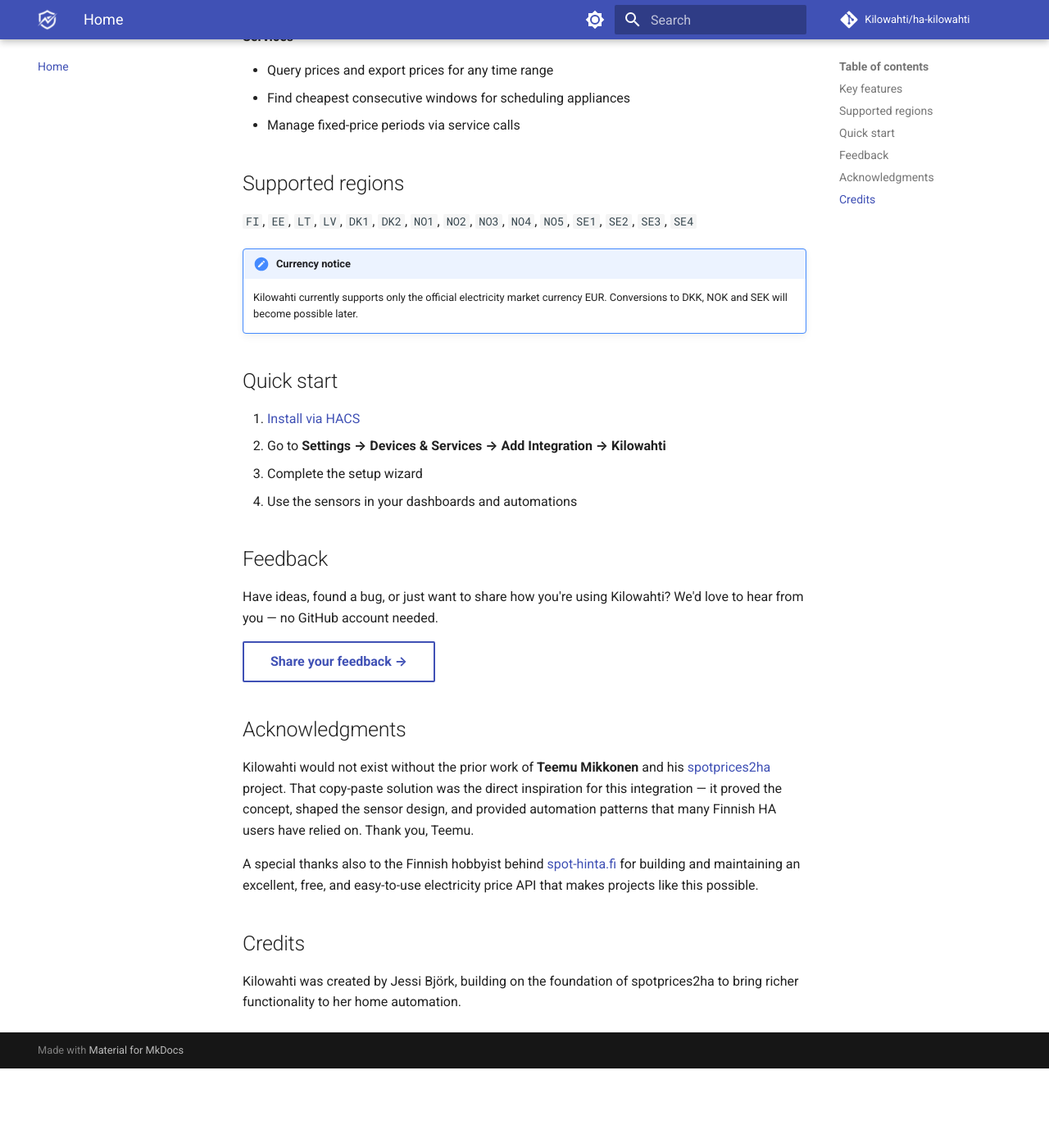
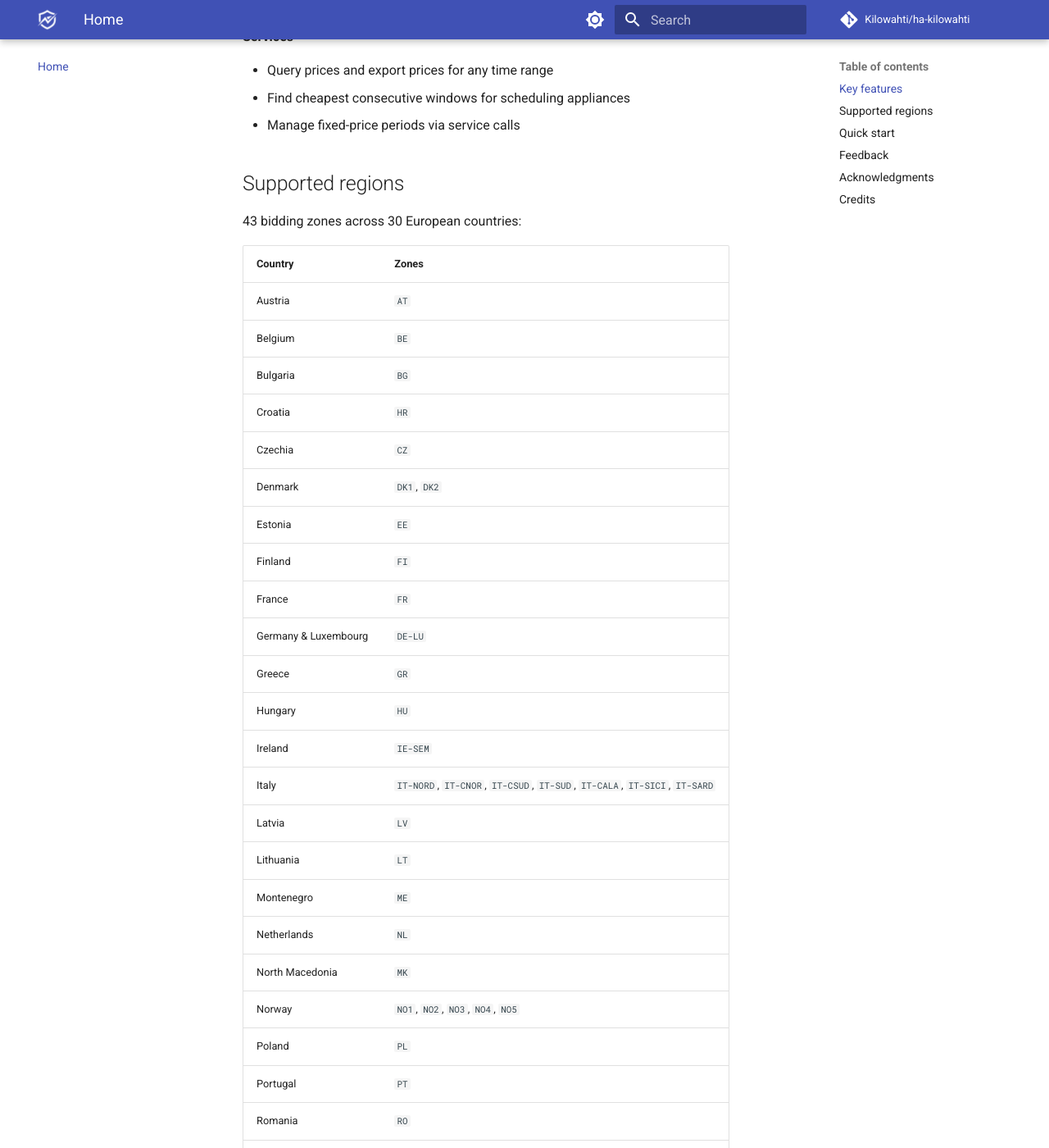
Before and after one commit to Kilowahti/kilowahti-docs, an MkDocs documentation site: the page built from docs/index.md, in a window 1280 px wide and 1400 px high, scrolled down 1337 px. Shown: the whole window at 82% size. Built offline with MkDocs 1.6.1 and Material for MkDocs 9.7.7, drawn with Linux system fonts in a browser that asks for light colours; comment, search, counter and statistics services are not loaded; before the commit the page ends 2640 px from its top, so only the background shows below that; some of the changed text lies outside the part shown.

Commit message:
Document 2026.8.0: 43 zones, automatic source chain, local currency support

```diff
--- a/docs/index.md
+++ b/docs/index.md
@@ -45,10 +45,42 @@
 
 ## Supported regions
 
-`FI`, `EE`, `LT`, `LV`, `DK1`, `DK2`, `NO1`, `NO2`, `NO3`, `NO4`, `NO5`, `SE1`, `SE2`, `SE3`, `SE4`
+43 bidding zones across 30 European countries:
+
+| Country | Zones |
+|---|---|
+| Austria | `AT` |
+| Belgium | `BE` |
+| Bulgaria | `BG` |
+| Croatia | `HR` |
+| Czechia | `CZ` |
+| Denmark | `DK1`, `DK2` |
+| Estonia | `EE` |
+| Finland | `FI` |
+| France | `FR` |
+| Germany & Luxembourg | `DE-LU` |
+| Greece | `GR` |
+| Hungary | `HU` |
+| Ireland | `IE-SEM` |
+| Italy | `IT-NORD`, `IT-CNOR`, `IT-CSUD`, `IT-SUD`, `IT-CALA`, `IT-SICI`, `IT-SARD` |
+| Latvia | `LV` |
+| Lithuania | `LT` |
+| Montenegro | `ME` |
+| Netherlands | `NL` |
+| North Macedonia | `MK` |
+| Norway | `NO1`, `NO2`, `NO3`, `NO4`, `NO5` |
+| Poland | `PL` |
+| Portugal | `PT` |
+| Romania | `RO` |
+| Serbia | `RS` |
+| Slovakia | `SK` |
+| Slovenia | `SI` |
+| Spain | `ES` |
+| Sweden | `SE1`, `SE2`, `SE3`, `SE4` |
+| Switzerland | `CH` |
 
 !!! note "Currency notice"
-    Kilowahti currently supports only the official electricity market currency EUR. Conversions to DKK, NOK and SEK will become possible later.
+    Non-eurozone regions can display prices in their local currency (SEK, NOK, DKK, CHF, PLN, CZK, HUF, RON, RSD, MKD), converted from EUR with a daily exchange rate. See [Configuration](configuration.md#display-currency-non-eur-regions).
 
 ## Quick start
 
```
Also changed, not shown: docs/changelog.md (+9 -0 lines), docs/configuration.md (+30 -1 lines), docs/entities.md (+2 -0 lines), docs/faq.md (+24 -2 lines).
